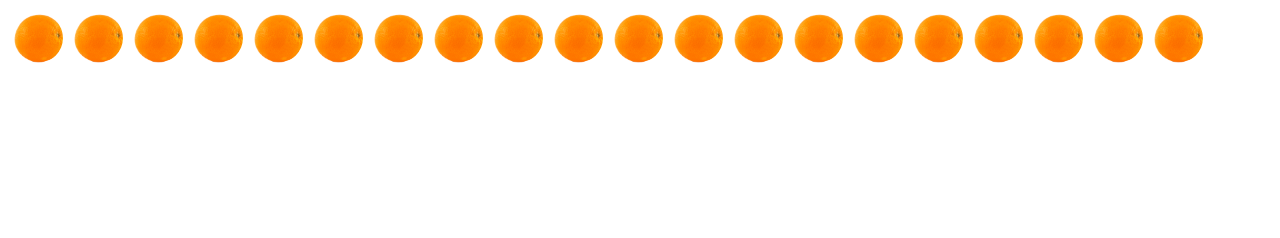
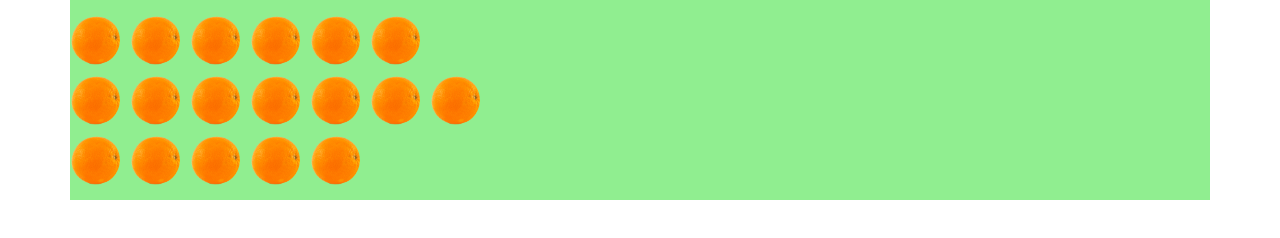
Before and after one commit to BrianChristopher/OrlandoWordGame, a plain HTML site: page index.html in a window 1280 px wide. Drawn offline with nearby package versions, Linux system fonts and the light colour scheme.

Commit message:
Orange function altered so that new words show up on new line/row.

```diff
--- a/assets/css/style.css
+++ b/assets/css/style.css
@@ -41,3 +41,9 @@
     font-weight: bolder;
     color: black;
 }
+
+#orangeGrove {
+    background-color: lightgreen;
+    padding: 10px;
+
+}
--- a/assets/javascript/owg.js
+++ b/assets/javascript/owg.js
@@ -4,23 +4,37 @@ var splitWord = [];
 var testWord = "Orange Blossom Trail";
 var lettersGuessed = [" ", "!", "@", "#", "$", "%", "^", "&", "*", "a"]
 var wordView = "";
+var currentBuildRow = 0;
 
 
+
+//This function turns the phrase into a string of characters and then displays the characters within the Orange Card slices.
 var buildOranges = function (wordToGuess) {
-
-    splitWord = testWord.split("");
+    splitWord = wordToGuess.split("");
     console.log(testWord);
     console.log(splitWord);
+    currentBuildRow = 1;
+
     for (i = 0; i < splitWord.length; i++) {
         var nextCharacter = splitWord[i];
 
-        var frontOrange = $("<div>").addClass("orangeCardFront");
-        var backOrange = $("<div>").addClass("orangeCardBack").text(nextCharacter);
-        var wholeOrange=frontOrange.append(backOrange);
-        var orangeSlice= $("<div>").attr({class: "orangeCard", id: ("oc" + i)}).html(wholeOrange)
-        $("#buildWordHere").append(orangeSlice);
+        if (nextCharacter == " ") {
+            //var newLine = $("<br>");
+            currentBuildRow++;
+            console.log(currentBuildRow);
+        }
+        else {
+            var frontOrange = $("<div>").addClass("orangeCardFront");
+            var backOrange = $("<div>").addClass("orangeCardBack").text(nextCharacter);
+            var wholeOrange = frontOrange.append(backOrange);
+            var orangeSlice = $("<div>").attr({ class: "orangeCard", id: ("oc" + i) }).html(wholeOrange)
+            $("#buildWordHere" + currentBuildRow).append(orangeSlice);
+        }
     }
+}
 
+var displayWord = function () {
+    buildOranges(testWord);
 }
 
 buildOranges(testWord);
--- a/index.html
+++ b/index.html
@@ -11,49 +11,19 @@
     <!-- THIS IS JQUERY -->
     <script src="https://code.jquery.com/jquery-3.4.1.min.js"
         integrity="sha256-CSXorXvZcTkaix6Yvo6HppcZGetbYMGWSFlBw8HfCJo=" crossorigin="anonymous"></script>
+    <!-- THIS IS BOOTSTRAP -->
+    <link rel="stylesheet" href="https://stackpath.bootstrapcdn.com/bootstrap/4.3.1/css/bootstrap.min.css"
+        integrity="sha384-ggOyR0iXCbMQv3Xipma34MD+dH/1fQ784/j6cY/iJTQUOhcWr7x9JvoRxT2MZw1T" crossorigin="anonymous">
 </head>
 
 <body>
+    <div class="container" id="orangeGrove">
 
-    <div class="container" id="buildWordHere">
-        <!-- <div class="orangeCard" id="oc1" flipped="false">
-            <div class="orangeCardFront"></div>
-            <div class="orangeCardBack">
-                O
-            </div>
-        </div>
-        <div class="orangeCard flipped" id="oc2" flipped="true">
-            <div class="orangeCardFront"></div>
-            <div class="orangeCardBack">
-                <p>R</p>
-            </div>
-        </div>
-        <div class="orangeCard" id="oc3" flipped="false">
-            <div class="orangeCardFront"></div>
-            <div class="orangeCardBack">
-                <p>A</p>
-            </div>
-        </div>
-        <div class="orangeCard" id="oc4" flipped="false">
-            <div class="orangeCardFront"></div>
-            <div class="orangeCardBack">
-                <p>N</p>
-            </div>
-        </div>
-        <div class="orangeCard" id="oc5" flipped="false">
-            <div class="orangeCardFront"></div>
-            <div class="orangeCardBack">
-                <p>G</p>
-            </div>
-        </div>
-        <div class="orangeCard" id="oc6" flipped="false">
-            <div class="orangeCardFront"></div>
-            <div class="orangeCardBack">
-                <p>E</p>
-            </div>
-        </div> -->
-    </div>
-
+    <div class="row" id="buildWordHere1"></div>
+    <div class="row" id="buildWordHere2"></div>
+    <div class="row" id="buildWordHere3"></div>
+    <div class="row" id="buildWordHere4"></div>
+</div>
     <script src="assets/javascript/rotateOrange.js"></script>
     <script src="assets/javascript/owg.js"></script>
 </body>
```
